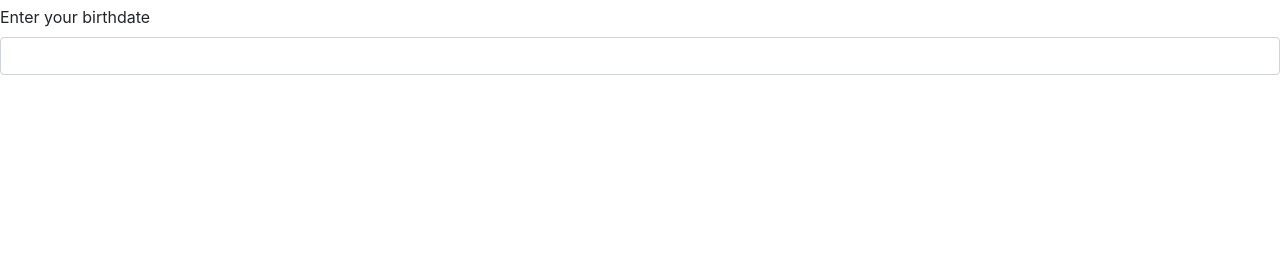
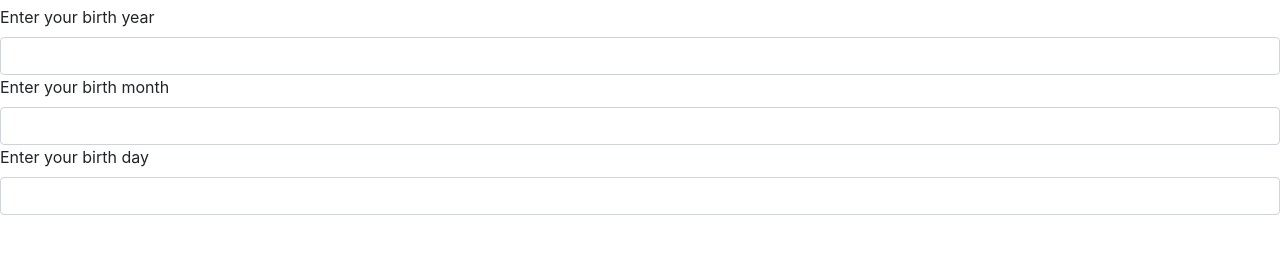
Before and after one commit to Alexx/galactic-age-calculator, a website built with webpack: page src/index.html in a window 1280 px wide. Shown: the part 51-304 px from the top of the page. Built offline with nearby package versions, Linux system fonts and the light colour scheme.

Commit message:
revert to older commit, focus on user form

```diff
--- a/src/index.html
+++ b/src/index.html
@@ -6,7 +6,13 @@
   </head>
   <body>
     <h1>Galactic Age Calculator</h1>
-    <label for="">Enter your birthdate</label>
+    <label for="">Enter your birth year</label>
+    <input class="form-control" type="text">
+
+    <label for="">Enter your birth month</label>
+    <input class="form-control" type="text">
+
+    <label for="">Enter your birth day</label>
     <input class="form-control" type="text">
   </body>
 </html>
```
